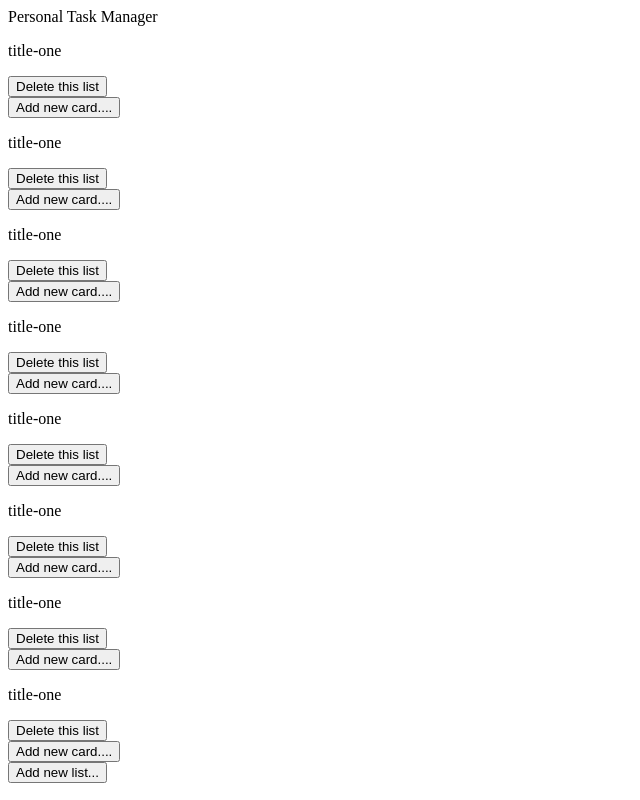
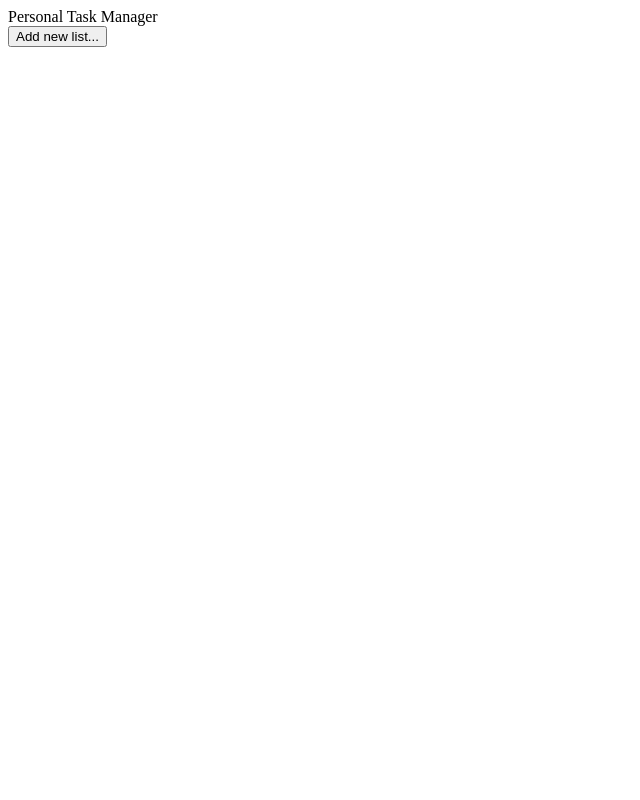
Before and after one commit to vy3191/personal_task_manager, a React app: page / in a window 1280 px wide. Shown: the whole page, without its empty margins (0-640 px from the left). Built offline with nearby package versions, Linux system fonts and the light colour scheme.

Commit message:
Add uuid dependency Implemented Add list functionality Implemented Delete list functionality

```diff
--- a/package.json
+++ b/package.json
@@ -32,6 +32,7 @@
   "dependencies": {
     "prop-types": "^15.7.2",
     "react": "^16.13.1",
-    "react-dom": "^16.13.1"
+    "react-dom": "^16.13.1",
+    "uuid": "^8.3.1"
   }
 }
--- a/src/components/List/index.js
+++ b/src/components/List/index.js
@@ -1,5 +1,6 @@
 import React, { Component } from 'react';
 import PropTypes from 'prop-types';
+import { v4 as uuid4 } from 'uuid';
 import { Button } from 'components';
 
 const COPY = {
@@ -9,13 +10,31 @@ const COPY = {
 }
 
 class List extends Component {
-
-  handleAddNewList(event) {
-    console.log('create a new list')
+  constructor(props) {
+    super(props);
+    this.state= {
+      count:1
+    }
+    this.handleAddNewList = this.handleAddNewList.bind(this);
+    this.handleDeleteList = this.handleDeleteList.bind(this);
   }
 
-  handleDeleteList(event) {
-    console.log('deleting a  list')
+  handleAddNewList() {
+    const { createNewList } = this.props,
+          { count } = this.state,
+          listObj = {
+            id: uuid4(),
+            name: `List ${count}`
+          };
+
+    createNewList(listObj)
+    this.setState(({count:count+1}));
+  }
+
+  handleDeleteList() {
+    const { deleteList,list: {id} } = this.props;
+    deleteList(id)
+
   }
 
   handleAddNewCard(event) {
@@ -24,7 +43,9 @@ class List extends Component {
 
 
   render() {
-    const { addNewList,name } = this.props;
+    console.log('this.props', this.props);
+    const { addNewList, list  } = this.props;
+
     return (
       <article className="components-list">
       {
@@ -35,10 +56,13 @@ class List extends Component {
           >
             {COPY.ADD_NEW_LIST}
           </Button>
-        ) || (
+        )
+      }
+      {
+        list &&  (
           <React.Fragment>
              <div className="components-list-heading">
-                <p>{name}</p>
+                <p>{list.name}</p>
                 <Button
                   onClick={ this.handleDeleteList }
                 >
@@ -60,7 +84,10 @@ class List extends Component {
 }
 
 List.propTypes = {
-  addNewList:PropTypes.bool
+  addNewList:PropTypes.bool,
+  createNewList: PropTypes.func,
+  deleteList: PropTypes.func,
+  list: PropTypes.object
 }
 
 export default List;
--- a/src/pages/Home/index.js
+++ b/src/pages/Home/index.js
@@ -8,21 +8,48 @@ class Home extends React.Component {
     this.state = {
       lists:[]
     }
+    this.createNewList = this.createNewList.bind(this);
+    this.deleteList = this.deleteList.bind(this);
   }
+
+  createNewList(list) {
+      this.setState(({lists}) => ({
+         lists: [...lists,list]
+      }))
+  }
+
+  deleteList(id) {
+    const { lists } = this.state;
+    const index = lists.findIndex(list => list.id === id);
+    this.setState({
+     lists: [
+        ...lists.slice(0,index),
+        ...lists.slice(index+1)
+    ]
+  })
+  //   this.setState(({lists}) => ({
+  //     lists: lists.filter(list => list.id !== id)
+  //  }))
+  }
+
   render() {
     const { lists } = this.state;
+    console.log('this.state>>>>>>>>>', this.state)
     return(
       <div className="dynamic-lists">
-        <List name="title-one" />
-        <List name="title-one" />
-        <List name="title-one" />
-        <List name="title-one" />
-        <List name="title-one" />
-        <List name="title-one" />
-        <List name="title-one" />
-        <List name="title-one" />
-
-        <List addNewList />
+      {
+        lists.map((list) =>  (
+          <List
+            key={list.id}
+            list={list}
+            deleteList={this.deleteList}
+          />
+        ))
+      }
+      <List
+        addNewList
+        createNewList={this.createNewList}
+      />
       </div>
     )
   }
```
Also changed, not shown: 1 other file (tests, documents, lock files or other folders).
